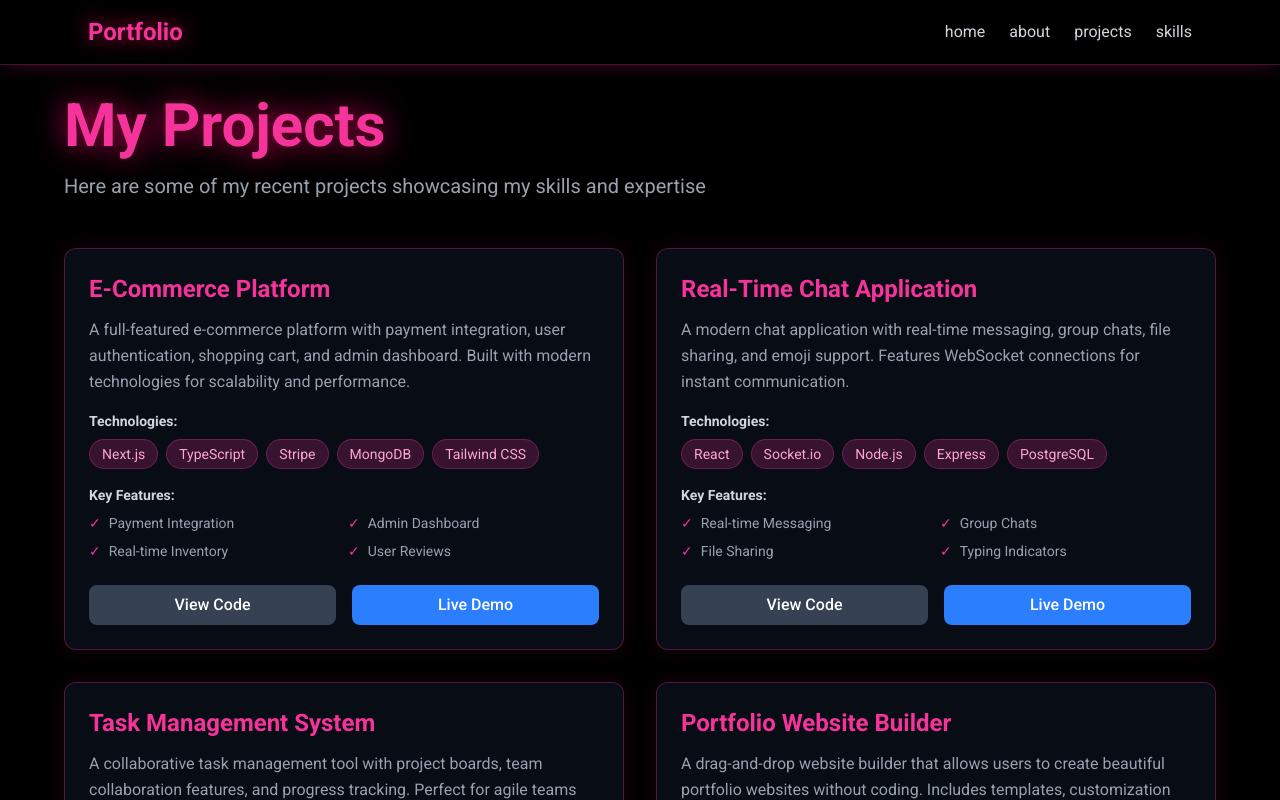
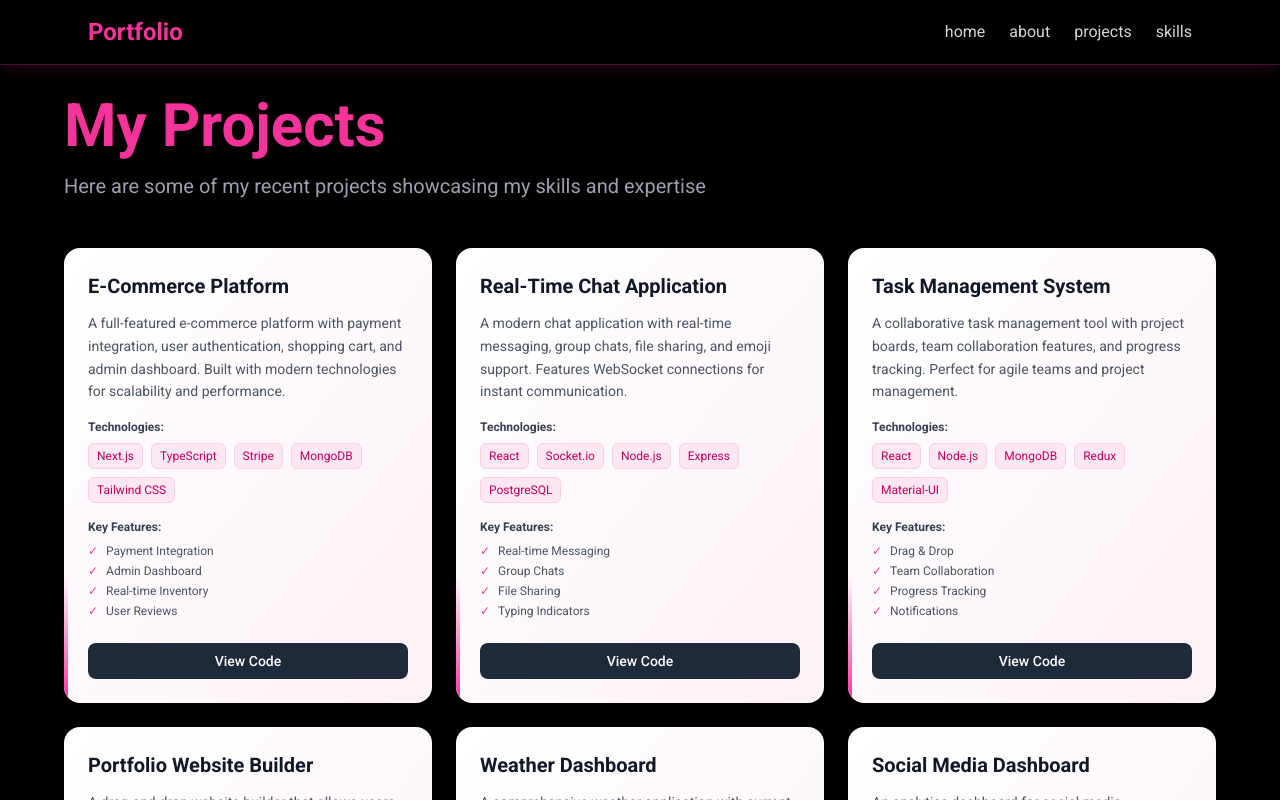
Before and after one commit to swathipurnachandra/Portfolio, a Next.js app: page /projects in a window 1280 px wide. Shown: the top 800 px of the page. Built offline with nearby package versions, Linux system fonts and the light colour scheme.

Commit message:
Added card ui

```diff
--- a/src/app/about/page.js
+++ b/src/app/about/page.js
@@ -12,7 +12,7 @@ export default function About() {
 
             <main className="pt-24 pb-16 px-6">
                 <div className="max-w-4xl mx-auto">
-                    <h1 className="text-5xl md:text-6xl font-bold mb-8 text-pink-500" style={{ textShadow: '0 0 30px rgba(255, 0, 110, 0.8)' }}>
+                    <h1 className="text-5xl md:text-6xl font-bold mb-8 text-pink-500">
                         About Me
                     </h1>
 
--- a/src/app/contact/page.js
+++ b/src/app/contact/page.js
@@ -9,7 +9,7 @@ export default function Contact() {
                 <div className="max-w-4xl mx-auto">
                     {/* Header Section */}
                     <div className="mb-16">
-                        <h1 className="text-5xl md:text-6xl font-bold mb-6" style={{ textShadow: '0 0 30px rgba(255, 0, 110, 0.8)' }}>
+                        <h1 className="text-5xl md:text-6xl font-bold mb-6">
                             Contact Me
                         </h1>
                         <p className="text-xl text-gray-300 mb-2">I would love to connect!</p>
--- a/src/app/globals.css
+++ b/src/app/globals.css
@@ -1,19 +1,18 @@
 @import "tailwindcss";
 
 :root {
-  --background: #0a0a0a;
+  --background: #000000;
   --foreground: #ffffff;
-  --neon-pink: #ff006e;
-  --neon-pink-bright: #ff1493;
-  --neon-pink-glow: rgba(255, 0, 110, 0.5);
+  --pink: #ff69b4;
+  --pink-dark: #ff1493;
 }
 
 @theme inline {
   --color-background: var(--background);
   --color-foreground: var(--foreground);
   --font-sans: var(--font-roboto);
-  --color-neon-pink: var(--neon-pink);
-  --color-neon-pink-bright: var(--neon-pink-bright);
+  --color-pink: var(--pink);
+  --color-pink-dark: var(--pink-dark);
 }
 
 body {
@@ -22,80 +21,7 @@ body {
   font-family: var(--font-roboto), 'Roboto', sans-serif;
 }
 
-/* Neon glow effects */
-.neon-glow {
-  text-shadow: 0 0 10px var(--neon-pink-glow),
-    0 0 20px var(--neon-pink-glow),
-    0 0 30px var(--neon-pink-glow),
-    0 0 40px var(--neon-pink);
-}
-
-.neon-border {
-  box-shadow: 0 0 10px var(--neon-pink-glow),
-    0 0 20px var(--neon-pink-glow),
-    inset 0 0 10px var(--neon-pink-glow);
-}
-
 /* Animations */
-@keyframes glow {
-
-  0%,
-  100% {
-    text-shadow: 0 0 30px rgba(255, 0, 110, 0.8), 0 0 60px rgba(255, 0, 110, 0.5), 0 0 100px rgba(255, 0, 110, 0.3);
-  }
-
-  50% {
-    text-shadow: 0 0 40px rgba(255, 0, 110, 1), 0 0 80px rgba(255, 0, 110, 0.7), 0 0 120px rgba(255, 0, 110, 0.5);
-  }
-}
-
-@keyframes glitch-1 {
-
-  0%,
-  100% {
-    transform: translate(0);
-  }
-
-  20% {
-    transform: translate(-2px, 2px);
-  }
-
-  40% {
-    transform: translate(-2px, -2px);
-  }
-
-  60% {
-    transform: translate(2px, 2px);
-  }
-
-  80% {
-    transform: translate(2px, -2px);
-  }
-}
-
-@keyframes glitch-2 {
-
-  0%,
-  100% {
-    transform: translate(0);
-  }
-
-  20% {
-    transform: translate(2px, -2px);
-  }
-
-  40% {
-    transform: translate(2px, 2px);
-  }
-
-  60% {
-    transform: translate(-2px, -2px);
-  }
-
-  80% {
-    transform: translate(-2px, 2px);
-  }
-}
 
 @keyframes fade-in-up {
   from {
@@ -121,32 +47,6 @@ body {
   }
 }
 
-@keyframes border-pulse {
-
-  0%,
-  100% {
-    opacity: 0.3;
-    transform: scale(1);
-  }
-
-  50% {
-    opacity: 0.8;
-    transform: scale(1.05);
-  }
-}
-
-.animate-glow {
-  animation: glow 3s ease-in-out infinite;
-}
-
-.animate-glitch-1 {
-  animation: glitch-1 0.3s infinite;
-}
-
-.animate-glitch-2 {
-  animation: glitch-2 0.3s infinite 0.1s;
-}
-
 .animate-fade-in-up {
   animation: fade-in-up 1s ease-out forwards;
   opacity: 0;
@@ -156,10 +56,6 @@ body {
   animation: float 3s ease-in-out infinite;
 }
 
-.animate-border-pulse {
-  animation: border-pulse 2s ease-in-out infinite;
-}
-
 .animation-delay-2000 {
   animation-delay: 2s;
 }
--- a/src/app/projects/page.js
+++ b/src/app/projects/page.js
@@ -63,29 +63,32 @@ export default function Projects() {
 
             <main className="pt-24 pb-16 px-6">
                 <div className="max-w-6xl mx-auto">
-                    <h1 className="text-5xl md:text-6xl font-bold mb-4 text-pink-500" style={{ textShadow: '0 0 30px rgba(255, 0, 110, 0.8)' }}>
+                    <h1 className="text-5xl md:text-6xl font-bold mb-4 text-pink-500">
                         My Projects
                     </h1>
                     <p className="text-xl text-gray-400 mb-12">
                         Here are some of my recent projects showcasing my skills and expertise
                     </p>
 
-                    <div className="grid md:grid-cols-2 gap-8">
+                    <div className="grid md:grid-cols-2 lg:grid-cols-3 gap-6">
                         {projects.map((project, index) => (
                             <div
                                 key={index}
-                                className="bg-gray-900/50 backdrop-blur-sm rounded-xl p-6 border border-pink-500/30 hover:border-pink-500 transition-all hover:scale-[1.02]"
-                                style={{ boxShadow: '0 0 20px rgba(255, 0, 110, 0.1)' }}
+                                className="group relative bg-gradient-to-br from-white to-pink-50 rounded-2xl p-6 shadow-lg hover:shadow-xl transition-all duration-300 overflow-hidden"
                             >
-                                <h3 className="text-2xl font-bold mb-3 text-pink-500">{project.title}</h3>
-                                <p className="text-gray-400 mb-4 leading-relaxed">{project.description}</p>
+                                {/* Red accent border on bottom-left */}
+                                <div className="absolute bottom-0 left-0 w-1 h-32 bg-gradient-to-t from-pink-500 to-transparent rounded-bl-2xl"></div>
+
+                                <div className="relative z-10">
+                                    <h3 className="text-xl font-bold mb-3 text-gray-900">{project.title}</h3>
+                                    <p className="text-gray-600 mb-4 leading-relaxed text-sm">{project.description}</p>
 
                                     {/* Technologies */}
                                     <div className="mb-4">
-                                    <h4 className="text-sm font-semibold text-gray-300 mb-2">Technologies:</h4>
+                                        <h4 className="text-xs font-semibold text-gray-700 mb-2">Technologies:</h4>
                                         <div className="flex flex-wrap gap-2">
                                             {project.tech.map((tech, i) => (
-                                            <span key={i} className="px-3 py-1 bg-pink-500/20 border border-pink-500/30 rounded-full text-sm text-pink-300">
+                                                <span key={i} className="px-2 py-1 bg-pink-100 border border-pink-200 rounded-md text-xs text-pink-700">
                                                     {tech}
                                                 </span>
                                             ))}
@@ -94,10 +97,10 @@ export default function Projects() {
 
                                     {/* Features */}
                                     <div className="mb-4">
-                                    <h4 className="text-sm font-semibold text-gray-300 mb-2">Key Features:</h4>
-                                    <ul className="grid grid-cols-2 gap-2">
+                                        <h4 className="text-xs font-semibold text-gray-700 mb-2">Key Features:</h4>
+                                        <ul className="space-y-1">
                                             {project.features.map((feature, i) => (
-                                            <li key={i} className="text-sm text-gray-400 flex items-center">
+                                                <li key={i} className="text-xs text-gray-600 flex items-center">
                                                     <span className="text-pink-500 mr-2">✓</span>
                                                     {feature}
                                                 </li>
@@ -106,23 +109,16 @@ export default function Projects() {
                                     </div>
 
                                     {/* Links */}
-                                <div className="flex gap-4 mt-6">
+                                    <div className="mt-6">
                                         <a
                                             href={project.github}
                                             target="_blank"
                                             rel="noopener noreferrer"
-                                        className="flex-1 px-4 py-2 bg-gray-700 hover:bg-gray-600 rounded-lg transition-colors text-center font-medium"
+                                            className="block w-full px-4 py-2 bg-gray-800 hover:bg-gray-900 text-white rounded-lg transition-colors text-center font-medium text-sm"
                                         >
                                             View Code
                                         </a>
-                                    <a
-                                        href={project.demo}
-                                        target="_blank"
-                                        rel="noopener noreferrer"
-                                        className="flex-1 px-4 py-2 bg-blue-500 hover:bg-blue-600 rounded-lg transition-colors text-center font-medium"
-                                    >
-                                        Live Demo
-                                    </a>
+                                    </div>
                                 </div>
                             </div>
                         ))}
@@ -138,7 +134,7 @@ export default function Projects() {
                             href="https://github.com/yourusername"
                             target="_blank"
                             rel="noopener noreferrer"
-                            className="inline-block px-8 py-3 bg-pink-500 hover:bg-pink-600 rounded-lg transition-colors font-medium" style={{ boxShadow: '0 0 20px rgba(255, 0, 110, 0.5)' }}>
+                            className="inline-block px-8 py-3 bg-pink-500 hover:bg-pink-600 rounded-lg transition-colors font-medium">
                             Visit My GitHub
                         </a>
                     </div>
--- a/src/app/skills/page.js
+++ b/src/app/skills/page.js
@@ -97,7 +97,7 @@ export default function Skills() {
 
             <main className="pt-24 pb-16 px-6">
                 <div className="max-w-6xl mx-auto">
-                    <h1 className="text-5xl md:text-6xl font-bold mb-4 text-pink-500" style={{ textShadow: '0 0 30px rgba(255, 0, 110, 0.8)' }}>
+                    <h1 className="text-5xl md:text-6xl font-bold mb-4 text-pink-500">
                         Skills & Expertise
                     </h1>
                     <p className="text-xl text-gray-400 mb-12">
@@ -122,7 +122,7 @@ export default function Skills() {
                                                 <div className="w-full bg-gray-700 rounded-full h-2.5">
                                                     <div
                                                         className="bg-pink-500 h-2.5 rounded-full transition-all duration-1000 ease-out"
-                                                        style={{ width: `${skill.level}%`, boxShadow: '0 0 10px rgba(255, 0, 110, 0.5)' }}
+                                                        style={{ width: `${skill.level}%` }}
                                                     ></div>
                                                 </div>
                                             </div>
@@ -190,7 +190,7 @@ export default function Skills() {
                         </p>
                         <a
                             href="/contact"
-                            className="inline-block px-8 py-3 bg-pink-500 hover:bg-pink-600 rounded-lg transition-colors font-medium" style={{ boxShadow: '0 0 20px rgba(255, 0, 110, 0.5)' }}>
+                            className="inline-block px-8 py-3 bg-pink-500 hover:bg-pink-600 rounded-lg transition-colors font-medium">
                             Get In Touch
                         </a>
                     </div>
--- a/src/components/Navigation.js
+++ b/src/components/Navigation.js
@@ -6,7 +6,7 @@ export default function Navigation() {
             <div className="max-w-6xl mx-auto px-6 py-4">
                 <div className="flex justify-between items-center">
                     <Link href="/">
-                        <h1 className="relative text-2xl font-bold text-pink-500 cursor-pointer hover:text-pink-400 transition-all group" style={{ textShadow: '0 0 20px rgba(255, 0, 110, 0.8)' }}>
+                        <h1 className="relative text-2xl font-bold text-pink-500 cursor-pointer hover:text-pink-400 transition-all group">
                             <span className="relative z-10">Portfolio</span>
                             <span className="absolute inset-0 bg-pink-500/20 blur-xl opacity-0 group-hover:opacity-100 transition-opacity rounded"></span>
                         </h1>
```
Also changed, not shown: src/app/page.js (+7 -7 lines). Lines whose indentation alone changed are shown as unchanged.
